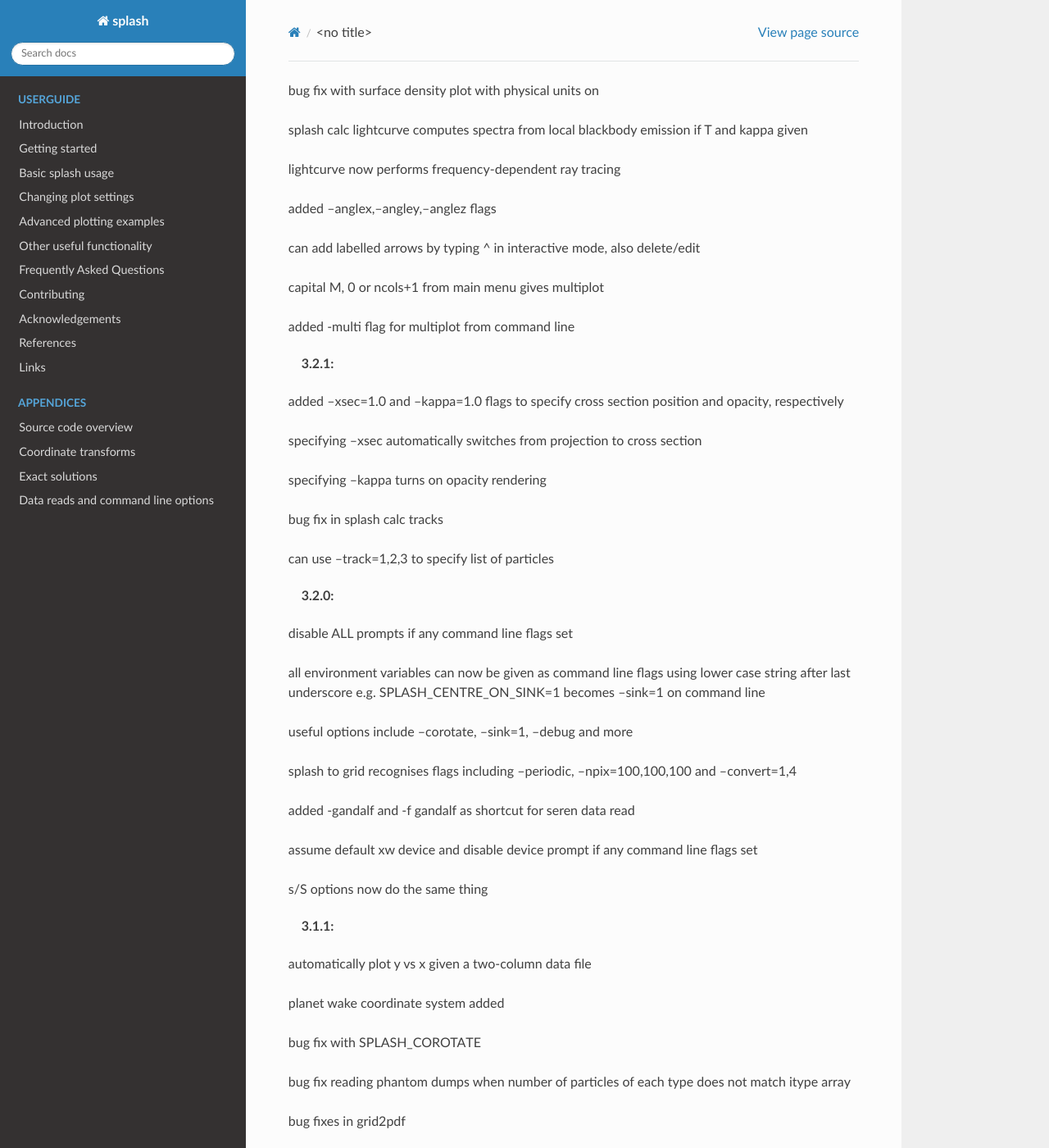
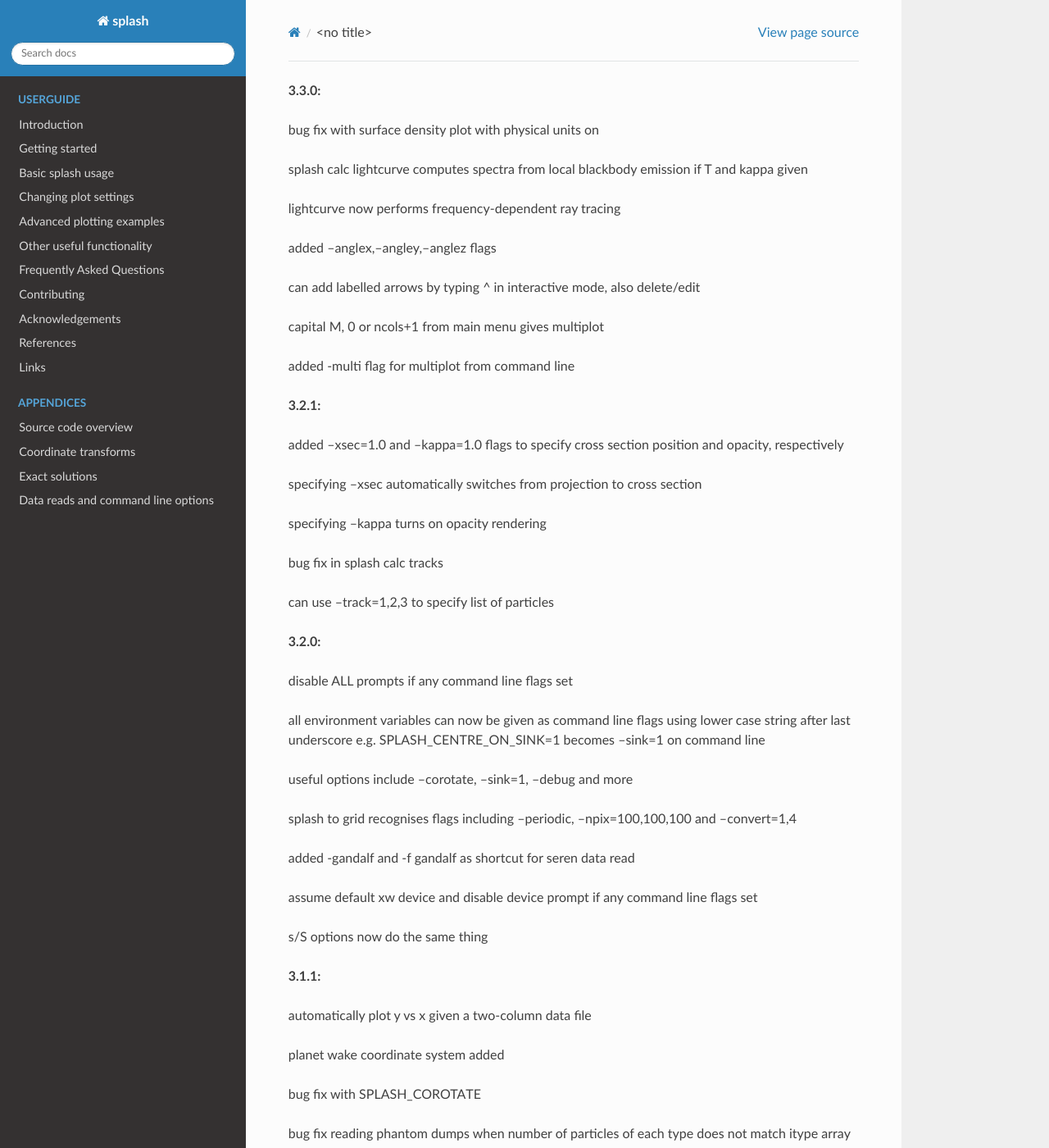
Before and after one commit to danieljprice/splash, a Sphinx documentation site: the page built from docs/version_history.rst, in a window 1280 px wide and 1400 px high. Shown: the whole window at 82% size. Built offline with Sphinx 7.4.7 and the Read the Docs theme 2.0.0, drawn with Linux system fonts in a browser that asks for light colours; some of the changed text lies outside the part shown.

Commit message:
(version_history) formatting updated

```diff
--- a/docs/version_history.rst
+++ b/docs/version_history.rst
@@ -1,5 +1,5 @@
 
-:3.3.0:
+**3.3.0:**
 
 - bug fix with surface density plot with physical units on
 - splash calc lightcurve computes spectra from local blackbody emission if T and kappa given
@@ -9,7 +9,7 @@
 - capital M, 0 or ncols+1 from main menu gives multiplot
 - added -multi flag for multiplot from command line
 
-:3.2.1:
+**3.2.1:**
 
 - added --xsec=1.0 and --kappa=1.0 flags to specify cross section position and opacity, respectively
 - specifying --xsec automatically switches from projection to cross section
@@ -17,7 +17,7 @@
 - bug fix in splash calc tracks
 - can use --track=1,2,3 to specify list of particles
 
-:3.2.0:
+**3.2.0:**
 
 - disable ALL prompts if any command line flags set
 - all environment variables can now be given as command line flags using lower case string after last underscore e.g. SPLASH_CENTRE_ON_SINK=1 becomes --sink=1 on command line
@@ -27,7 +27,7 @@
 - assume default xw device and disable device prompt if any command line flags set
 - s/S options now do the same thing
 
-:3.1.1:
+**3.1.1:**
 
 - automatically plot y vs x given a two-column data file
 - planet wake coordinate system added
@@ -35,7 +35,7 @@
 - bug fix reading phantom dumps when number of particles of each type does not match itype array
 - bug fixes in grid2pdf
 
-:3.1.0:
+**3.1.0:**
 
 - splash calc lightcurve implemented
 - sink particles ON by default
@@ -50,7 +50,7 @@
 - auto-render fits files
 - read softening length from phantom sinks if accretion radius is zero
 
-:3.0.2:
+**3.0.2:**
 
 - opacity rendering uses physical value of kappa, can also use opacity defined on particles
 - can track multiple particles with 'splash calc tracks' by specifying ids in splash.tracks file
@@ -64,7 +64,7 @@
 - seg fault in gadget data read fixed
 - bug fix in x-menu options
 
-:3.0.0:
+**3.0.0:**
 
 - Unified splash binary with -f flag to specify format
 - automated format recognition for phantom, gadget (and hdf5 variants) and fits
@@ -75,7 +75,7 @@
 - pysplash utility for reading SPH data formats into python
 - libsplash.so, libexact.so and libread.so libraries
 
-:2.10.1:
+**2.10.1:**
 
 - exact solution can appear in legend
 - can also plot under data
@@ -92,7 +92,7 @@
 - physical units are ON by default
 - prompts only for particle types present in data
 
-:2.10.0:
+**2.10.0:**
 
 - much improved splash to grid - bug fixes with pixel number and roundoff error
 - use Petkova (2018) method for sub-pixel rendering to 3D grid and 3D projections
@@ -104,7 +104,7 @@
 - plasma beta correct in both code and physical units
 - working fits reader and splash-denoise utility
 
-:2.9.1:
+**2.9.1:**
 
 - cleaner menu options for units and calculated quantities
 - surface rendering allowed with 3D perspective turned off
@@ -114,7 +114,7 @@
 - bug fixes with r-z rendering
 - Toomre Q prompts for mass
 
-:2.9.0:
+**2.9.0:**
 
 - general header quantities are read and available in function parser
 - more robust label detection and parsing during ascii data read
@@ -131,7 +131,7 @@
 - exact rendering implemented in 2D
 - libsplash implemented for use as Python splash backend
 
-:2.8.0:
+**2.8.0:**
 
 - 360/4pi video mode added
 - automatically read labels from ascii file headers
@@ -147,7 +147,7 @@
 - support for multi-grain dust in Phantom
 - bug fix with NaNs in ascii files
 
-:2.7.0:
+**2.7.0:**
 
 - Hollywood mode added (ctrl-m in interactive mode)
 - better handling of dust/gas phantom data
@@ -161,7 +161,7 @@
 - splash to gridascii2 implemented
 - bugs with r-phi rendering fixed
 
-:2.6.0:
+**2.6.0:**
 
 - SILO, falcON and .pbob data reads implemented
 - bug fixes in gadget-hdf5 reader
@@ -175,7 +175,7 @@
 - splash to ascii keeps precision
 - better power spectra
 
-:2.5.1:
+**2.5.1:**
 
 - error bar style options
 - support for 5K displays
@@ -187,7 +187,7 @@
 - phantom read handles star/dm particles
 - various bugs fixed
 
-:2.5.0:
+**2.5.0:**
 
 - instant multiplots by giving multiple columns as y axis
 - ability to plot multiple exact solution files on same plot
@@ -196,14 +196,14 @@
 - AMUSE hdf5 format reader added
 - various bug fixes
 
-:2.4.1:
+**2.4.1:**
 
 - Roche-lobe plotting vastly improved
 - newunit= issue fixed
 - bug fix with reading sink velocities from Phantom
 - other minor bug fixes.
 
-:2.4.0:
+**2.4.0:**
 
 - time formatting in legend can include general functions like %(t + 1000)
 - option to include sinks in opacity rendering
@@ -211,13 +211,13 @@
 - C-shock exact solution
 - better polytrope solution
 
-:2.3.1:
+**2.3.1:**
 
 - SPLASH_COROTATE option to plot in frame corotating with sinks
 - bug fixes with handling of dead/accreted/boundary particles in sphNG/phantom
 - various other bugs fixed.
 
-:2.3.0:
+**2.3.0:**
 
 - can customise time formatting in legend
 - improvements to legends
@@ -226,7 +226,7 @@
 - 3D vector field plotting improved
 - bug fix with gfortran 4.8
 
-:2.2.2:
+**2.2.2:**
 
 - particle tracking by type implemented
 - can interpolate specific columns in splash to grid
@@ -236,14 +236,14 @@
 - bug fix with X11 linking on Ubuntu
 - can read gadget ICs files
 
-:2.2.1:
+**2.2.1:**
 
 - minor bug with axes plotting fixed
 - Wendland kernels added
 - bugs with exact solution plotting fixed
 - bug fix with tracking of dark matter particles
 
-:2.2.0:
+**2.2.0:**
 
 - option to use different kernels for interpolation
 - floating/inset colour bars added
@@ -253,7 +253,7 @@
 - automatically turns on dark matter particle plotting if no gas
 - interactive mode help displayed automatically
 
-:2.1.1:
+**2.1.1:**
 
 - irregular/circular particle selection using shift-left/middle click
 - improved h5part and GADGET HDF5 data reads
@@ -262,7 +262,7 @@
 - improved vector plot legend
 - option for box+numbers but no labels added
 
-:2.1.0:
+**2.1.0:**
 
 - 3D vector field visualisation added
 - GADGET HDF5 read implemented
@@ -272,7 +272,7 @@
 - tiling works with one colour bar per row
 - splash calc handles different particle types
 
-:2.0.0:
+**2.0.0:**
 
 - new giza backend - antialiased lines
 - real fonts
@@ -281,7 +281,7 @@
 - support for semi-transparent text
 - Double rendering (with transparent background) implemented.
 
-:1.15.0:
+**1.15.0:**
 
 - Multiplot with different particle types implemented
 - calculated quantities list is now pre-filled automatically
@@ -293,7 +293,7 @@
 - better support for non-square pixels
 - clipping of numbers at edge of viewport fixed
 
-:1.14.1:
+**1.14.1:**
 
 - SEREN data read added
 - dragon read updated
@@ -302,7 +302,7 @@
 - exact solutions re-ordered
 - dusty wave exact solution added
 
-:1.14.0:
+**1.14.0:**
 
 - Can flip between rendered quantities in interactive mode using 'f/F'
 - SPLASH_DEFAULTS variable can be set for system-wide defaults
@@ -316,7 +316,7 @@
 - new directory layout and more helpful error messages during build
 - PGPLOT linking is easier to get right.
 
-:1.13.1:
+**1.13.1:**
 
 - bugs with new calc_quantities module fixed
 - generic library interface implemented so backend can be changed easily
@@ -324,7 +324,7 @@
 - simpler foreground/background colour setting
 - added subgrid interpolation warning
 
-:1.13.0:
+**1.13.0:**
 
 - function parser incorporated
 - calculated quantities can now be specified at runtime, arbitrary function plotting implemented as an exact solution
@@ -334,7 +334,7 @@
 - bug fix with tiling and y-axis labels
 - various other bug fixes.
 
-:1.12.2:
+**1.12.2:**
 
 - Variable marker sizes added, can plot particles as circles with size proportional to h
 - dark matter rendering with block-labelled GADGET format fixed
@@ -348,7 +348,7 @@
 - more robust memory handling
 - bug fix with automatic pixel selection causing seg fault.
 
-:1.12.1:
+**1.12.1:**
 
 - Can edit/delete text shapes interactively, also the colour bar label
 - can customise the label on projection plots
@@ -358,7 +358,7 @@
 - contour limits can be set separately to render limits for same quantity
 - minor bug fixes.
 
-:1.12.0:
+**1.12.0:**
 
 - Command-line plotting implemented
 - ln transform added
@@ -367,7 +367,7 @@
 - "splash calc" command line utility calculates time sequences of global quantities from a sequence of dump files
 - bug fix causing seg fault.
 
-:1.11.1:
+**1.11.1:**
 
 - automatic number of pixels and exact pixel boundaries implemented
 - mass does not have to be read from dump file
@@ -377,7 +377,7 @@
 - bug fixes with block-labelled GADGET read
 - Steve Foulkes data read added.
 
-:1.11.0:
+**1.11.0:**
 
 - ability to use subset of particles in restricted parameter range(s)
 - probability density function plot option
@@ -386,7 +386,7 @@
 - v,V,w and H implemented in interactive mode for >1 panel
 - various bug fixes (including one with vphi).
 
-:1.10.2:
+**1.10.2:**
 
 - disc surface density / toomre q parameter plotting added
 - flash colour schemes added
@@ -396,14 +396,14 @@
 - vanaverbeke format read
 - various bug fixes.
 
-:1.10.1:
+**1.10.1:**
 
 - "splash to" command line option converts binary dumps to ascii format
 - vector plots + rotation now implemented
 - block labelled GADGET format read
 - ring-spreading exact solution added.
 
-:1.10.0:
+**1.10.0:**
 
 - horizontal colour bars implemented
 - -p, -o command line options
@@ -415,7 +415,7 @@
 - save as option
 - various bug fixes
 
-:1.9.2:
+**1.9.2:**
 
 - improvements to ascii read including asplash -e option
 - smarter foreground/background colour changing for titles
@@ -423,7 +423,7 @@
 - fixed vector arrow length option
 - other minor changes and bug fixes
 
-:1.9.1:
+**1.9.1:**
 
 - environment variables + improvements to gadget data read
 - better prompting
@@ -431,7 +431,7 @@
 - improved legend/title options
 - other minor changes
 
-:1.9.0:
+**1.9.0:**
 
 - animation sequences implemented
 - origin settings now affect radius calculation and are relative to tracked particle
@@ -439,7 +439,7 @@
 - w key adapts vector arrows
 - vastly improved userguide
 
-:1.8.1:
+**1.8.1:**
 
 - option to hide vector arrows where there are no particles added
 - smoother 3D plotting at low pixel numbers
@@ -447,14 +447,14 @@
 - bug fixes with a)
 - issues with round-off error with z integration of vectors fixed.
 
-:1.8.0:
+**1.8.0:**
 
 - hidden particles not used in rendering
 - units for z integration added
 - a) & g) implemented in interactive mode for multiple-plots-per-page
 - improved cross section using x in interactive mode
 
-:1.7.2:
+**1.7.2:**
 
 - Menu shortcuts implemented
 - bug fix/ more sensible transformation of angular vector components in different co-ordinate systems
@@ -463,12 +463,12 @@
 - restrictions on page size removed
 - minor bug fixes
 
-:1.7.1:
+**1.7.1:**
 
 - command line options for defaults and limits files added
 - minor bug fixes
 
-:1.7.0:
+**1.7.0:**
 
 - renamed SPLASH instead of SUPERSPHPLOT
 - much faster data read for gadget and sphNG reads (only required columns read)
@@ -476,47 +476,47 @@
 - new menu formats
 - various other bug fixes
 
-:1.6.2:
+**1.6.2:**
 
 - fast particle plotting and streamline plotting implemented
 - more bug fixes with interactive mode on multiplots
 - various other bug fixes
 
-:1.6.1:
+**1.6.1:**
 
 - bug fixes to 1.6.0, further improvements to interactive mode on multiplots
 
-:1.6.0:
+**1.6.0:**
 
 - Interactive mode on multiple plots per page
 - highly optimised interpolation + parallel version
 - new Makefile
 - various bug fixes
 
-:1.5.4:
+**1.5.4:**
 
 - Handles multiple SPH/non-SPH particle types
 - axes redrawn after rendering
 - minor bug fixes
 
-:1.5.3:
+**1.5.3:**
 
 - minor bug fixes/improvements to multiple plots per page
 - colour bar labelling tiled plots
 - legend
 - Accelerated rendering option for projections.
 
-:1.5.2:
+**1.5.2:**
 
 - S) option for saving limits and defaults
 - MUCH faster interactive replotting (no unnecessary re-rendering)
 - a few other minor things
 
-:1.5.1:
+**1.5.1:**
 
 - docs updated for v1.5, other minor changes
 
-:1.5.0:
+**1.5.0:**
 
 - 3D perspective added
 - 3D opacity rendering
@@ -526,7 +526,7 @@
 - speed enhancements
 - physical unit rescaling
 
-:1.0.5:
+**1.0.5:**
 
 - error calculation for exact solutions
 - legend for plot markers
@@ -535,13 +535,13 @@
 - unit rescaling improved
 - other minor changes + bug fixes
 
-:1.0.4:
+**1.0.4:**
 
 - better colour schemes
 - interactive colour scheme changing
 - various minor changes and bug fixes
 
-:1.0.3:
+**1.0.3:**
 
 - rescale data option
 - better page setup
@@ -549,17 +549,17 @@
 - interactive particle tracking
 - various minor changes and bug fixes
 
-:1.0.2:
+**1.0.2:**
 
 - much improved ascii data read
 - better line plotting
 - zoom on powerspectrum plots + various bug fixes
 
-:1.0.1:
+**1.0.1:**
 
 - bug fixes relating to colour bars on multiplots
 
-:1.0.0:
+**1.0.0:**
 
 - first official release
 - version given to many people at IPAM meeting and put on web
```
Also changed, not shown: 1 other file.
